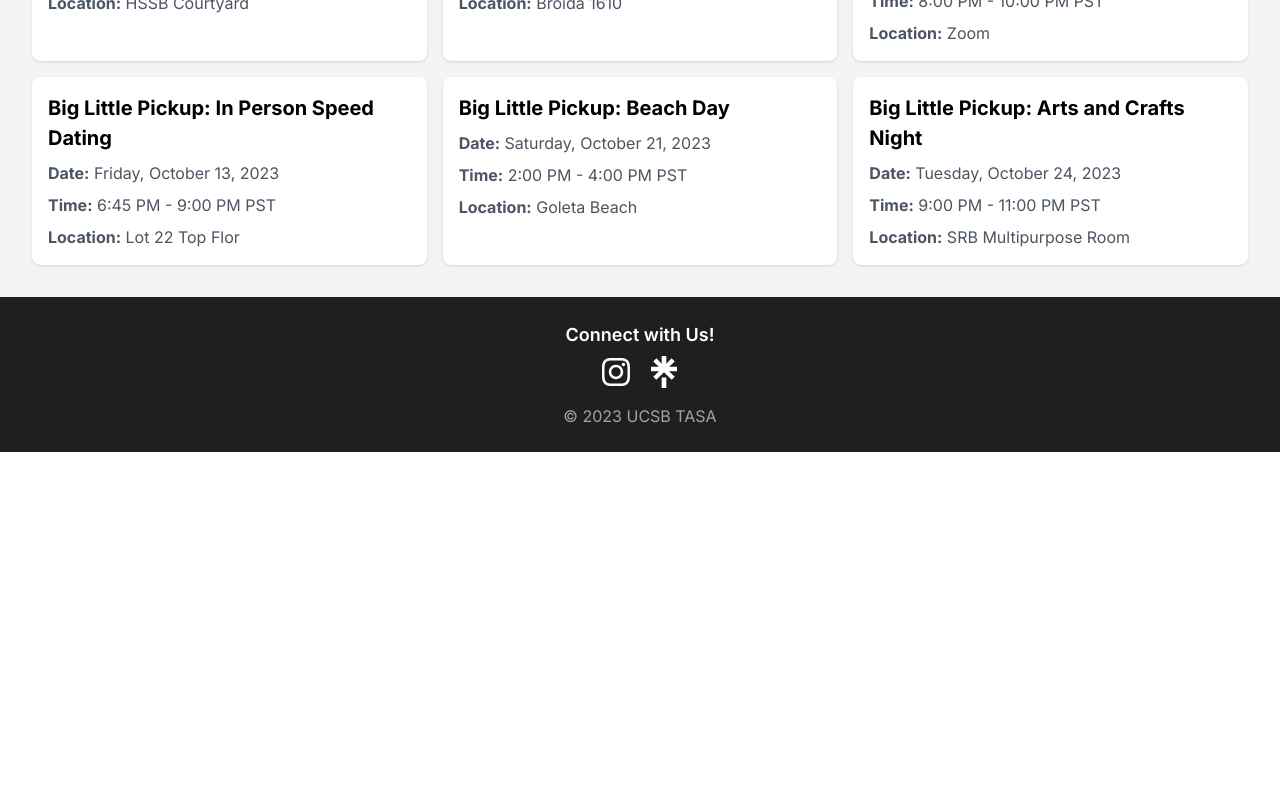
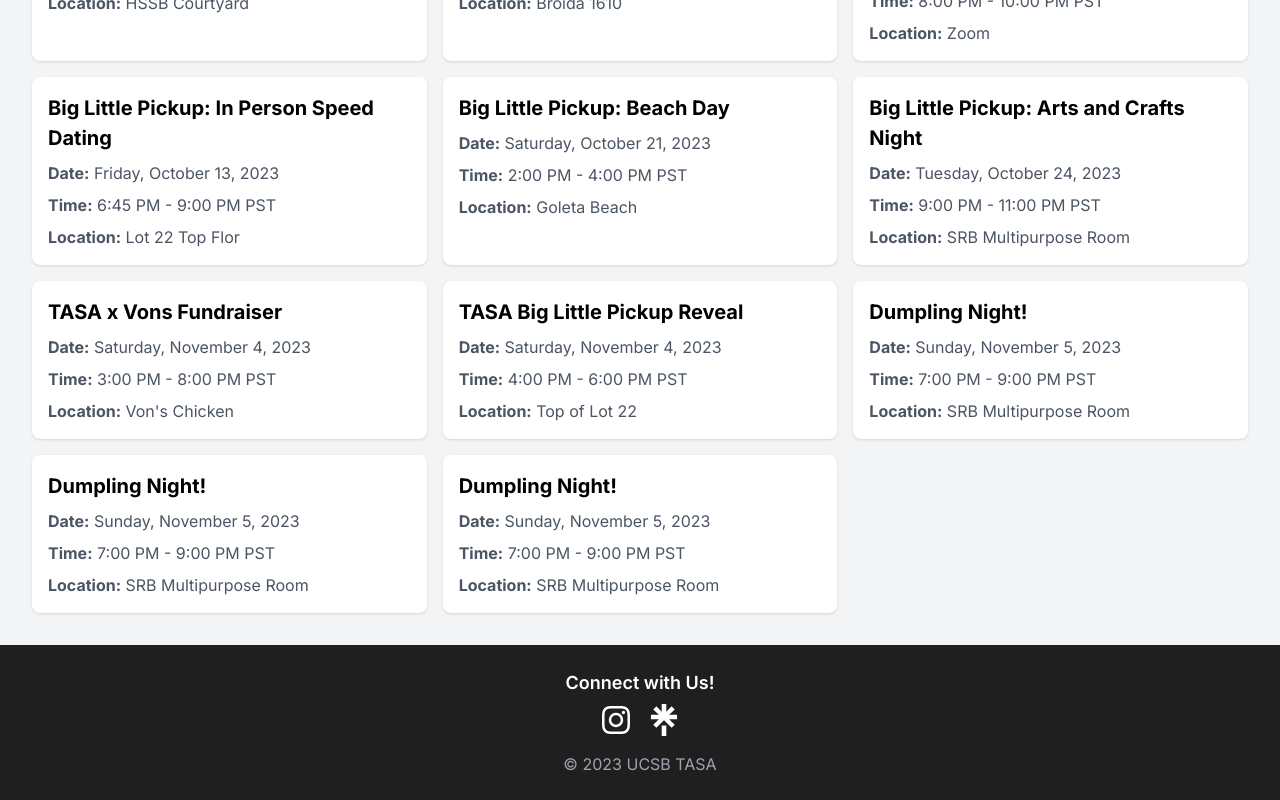
Before and after one commit to UCSBTASA/UCSBTASA.github.io, a Next.js app: page / in a window 1280 px wide. Shown: the part 1572-2372 px from the top of the page. Before the commit the page ends 2024 px from the top, so only its background shows below. Built offline with nearby package versions, Linux system fonts and the light colour scheme.

Commit message:
Update Events

```diff
--- a/app/_data/eventData.ts
+++ b/app/_data/eventData.ts
@@ -47,6 +47,46 @@ const events = [
     endTime: "23:00",
     location: "SRB Multipurpose Room",
   },
+  {
+    id: 7,
+    title: "TASA x Vons Fundraiser",
+    date: "2023-11-04",
+    startTime: "15:00",
+    endTime: "20:00",
+    location: "Von's Chicken",
+  },
+  {
+    id: 8,
+    title: "TASA Big Little Pickup Reveal",
+    date: "2023-11-04",
+    startTime: "16:00",
+    endTime: "18:00",
+    location: "Top of Lot 22",
+  },
+  {
+    id: 9,
+    title: "Dumpling Night!",
+    date: "2023-11-05",
+    startTime: "19:00",
+    endTime: "21:00",
+    location: "SRB Multipurpose Room",
+  },
+  {
+    id: 10,
+    title: "Dumpling Night!",
+    date: "2023-11-05",
+    startTime: "19:00",
+    endTime: "21:00",
+    location: "SRB Multipurpose Room",
+  },
+  {
+    id: 11,
+    title: "Dumpling Night!",
+    date: "2023-11-05",
+    startTime: "19:00",
+    endTime: "21:00",
+    location: "SRB Multipurpose Room",
+  },
 ];
 
 export default events;
```
